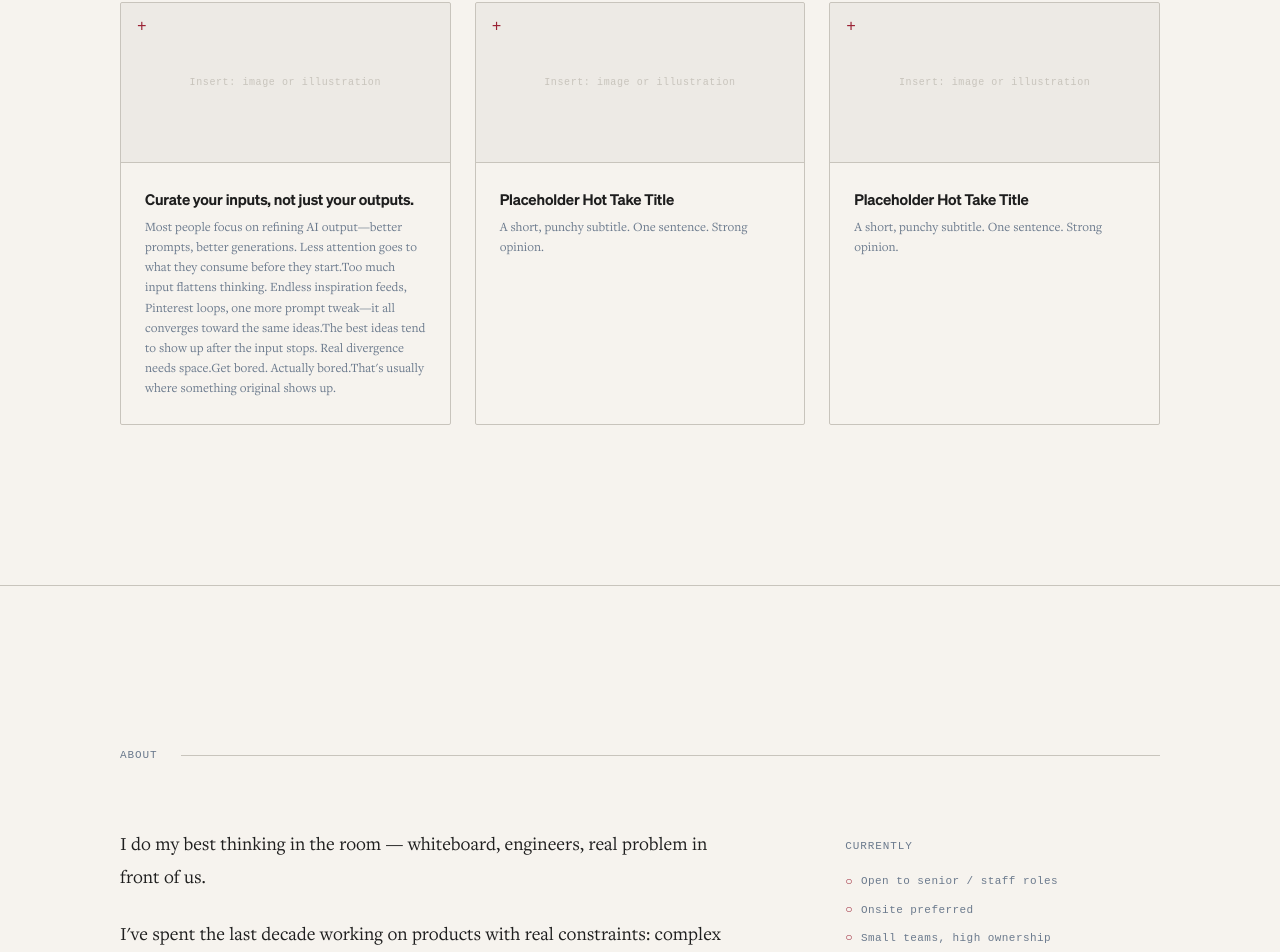
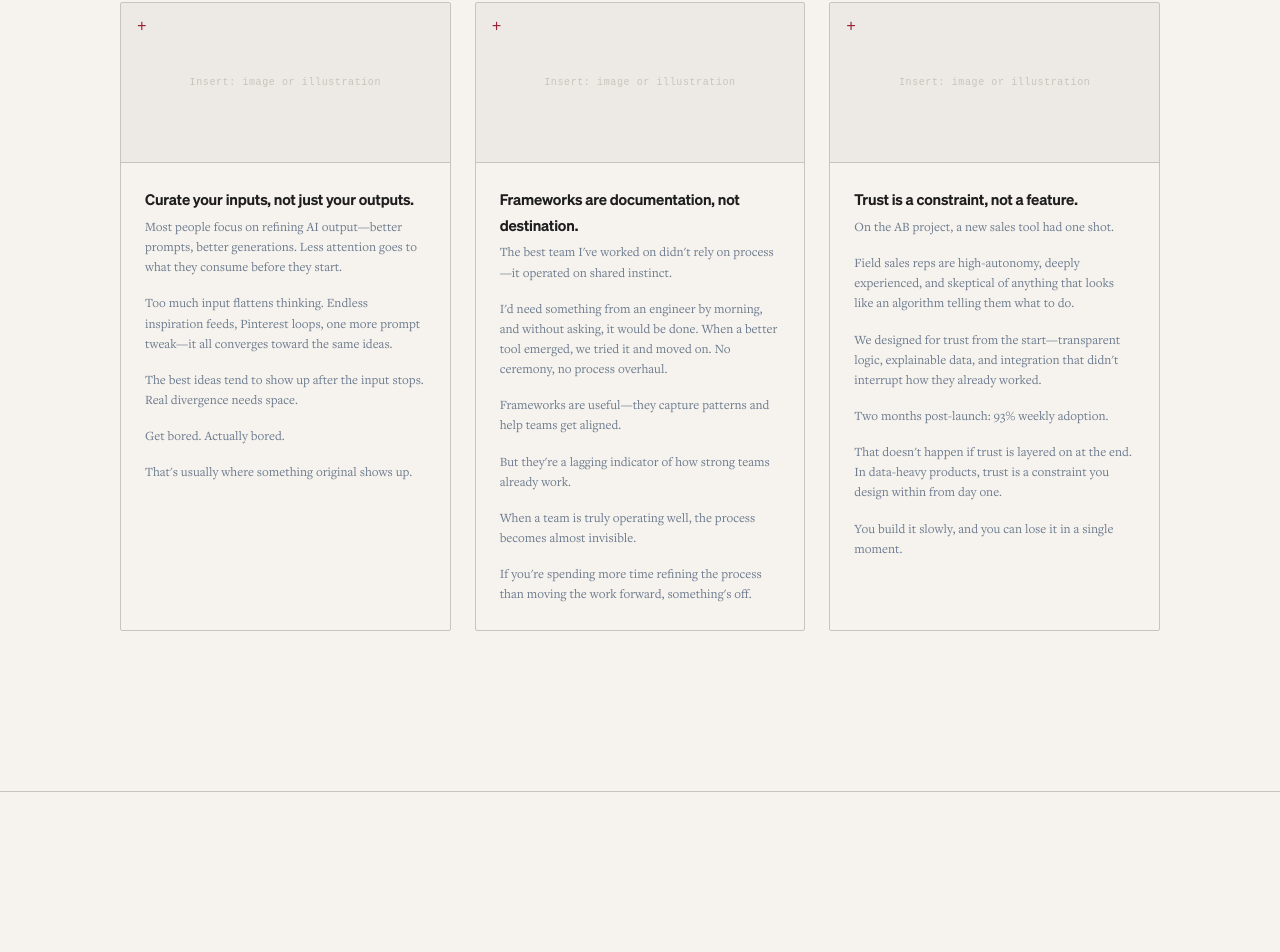
Before and after one commit to nightprince-leo/jacob-portfolio, a Next.js app: page / in a window 1280 px wide. Shown: the part 2731-3683 px from the top of the page. Built offline with nearby package versions, Linux system fonts and the light colour scheme.

Commit message:
Hot take content updates

```diff
--- a/components/HotTakes.js
+++ b/components/HotTakes.js
@@ -18,7 +18,15 @@ export default function HotTakes() {
               </div>
               <div className={styles.content}>
                 <h3 className={styles.title}>{ht.title}</h3>
-                <p className={styles.subtitle}>{ht.subtitle}</p>
+                <div className={styles.subtitleWrap}>
+                  {(Array.isArray(ht.subtitle) ? ht.subtitle : [ht.subtitle]).map(
+                    (line, i) => (
+                      <p key={i} className={styles.subtitle}>
+                        {line}
+                      </p>
+                    )
+                  )}
+                </div>
               </div>
             </article>
           ))}
--- a/components/HotTakes.module.css
+++ b/components/HotTakes.module.css
@@ -67,9 +67,16 @@
   letter-spacing: -0.01em;
 }
 
+.subtitleWrap {
+  display: flex;
+  flex-direction: column;
+  gap: var(--space-2);
+}
+
 .subtitle {
   font-family: var(--font-body);
   font-size: 13px;
   color: var(--color-steel);
   line-height: 1.55;
+  margin: 0;
 }
--- a/content.js
+++ b/content.js
@@ -306,19 +306,33 @@ export const HOT_TAKES = [
       "The best ideas tend to show up after the input stops. Real divergence needs space.",
       "Get bored. Actually bored.",
       "That's usually where something original shows up.",
-       ],
+    ],
   },
   {
     id: 2,
     image: "/images/hot-take-2.jpg",
-    title: "Placeholder Hot Take Title",
-    subtitle: "A short, punchy subtitle. One sentence. Strong opinion.",
+    title: "Frameworks are documentation, not destination.",
+    subtitle: [
+      "The best team I've worked on didn't rely on process—it operated on shared instinct.",
+      "I'd need something from an engineer by morning, and without asking, it would be done. When a better tool emerged, we tried it and moved on. No ceremony, no process overhaul.",
+      "Frameworks are useful—they capture patterns and help teams get aligned.",
+      "But they're a lagging indicator of how strong teams already work.",
+      "When a team is truly operating well, the process becomes almost invisible.",
+      "If you're spending more time refining the process than moving the work forward, something's off.",
+    ],
   },
   {
     id: 3,
     image: "/images/hot-take-3.jpg",
-    title: "Placeholder Hot Take Title",
-    subtitle: "A short, punchy subtitle. One sentence. Strong opinion.",
+    title: "Trust is a constraint, not a feature.",
+    subtitle: [
+      "On the AB project, a new sales tool had one shot.",
+      "Field sales reps are high-autonomy, deeply experienced, and skeptical of anything that looks like an algorithm telling them what to do.",
+      "We designed for trust from the start—transparent logic, explainable data, and integration that didn't interrupt how they already worked.",
+      "Two months post-launch: 93% weekly adoption.",
+      "That doesn't happen if trust is layered on at the end. In data-heavy products, trust is a constraint you design within from day one.",
+      "You build it slowly, and you can lose it in a single moment.",
+    ]
   },
 ];
 
```
